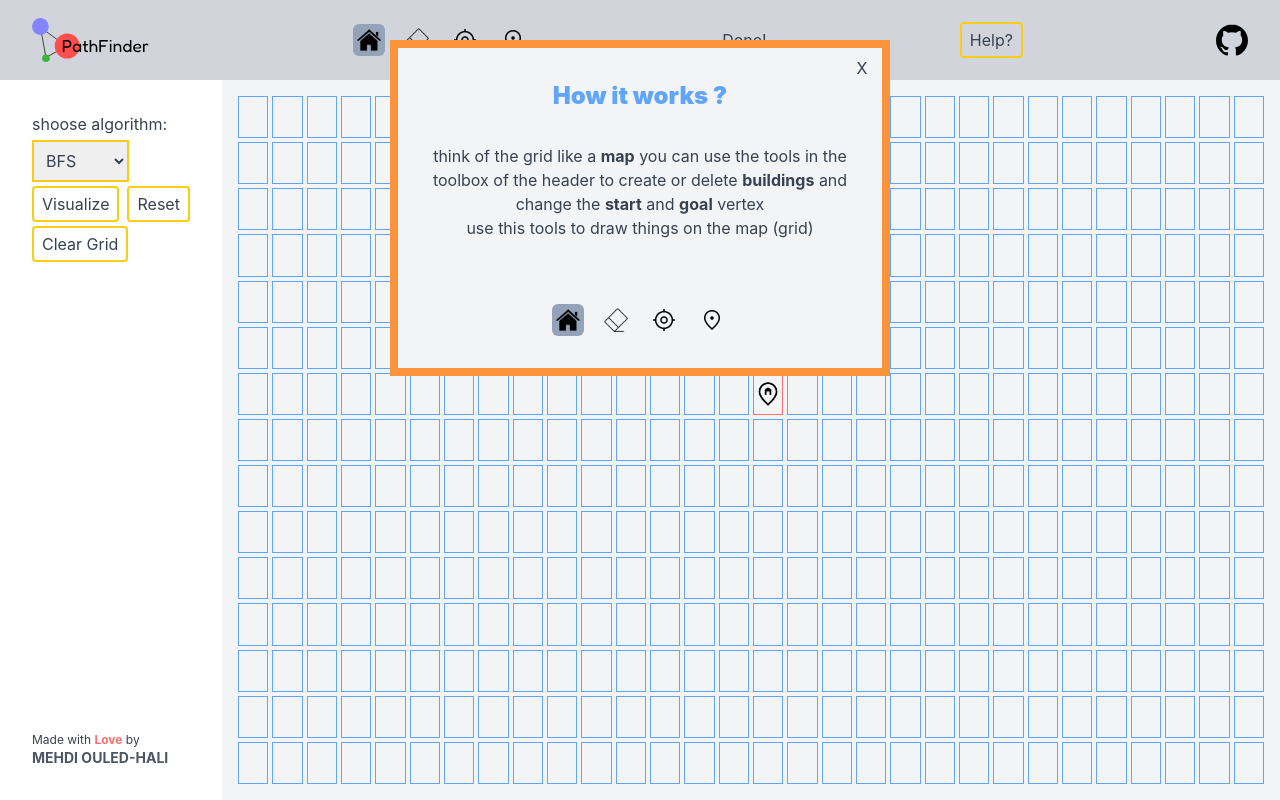
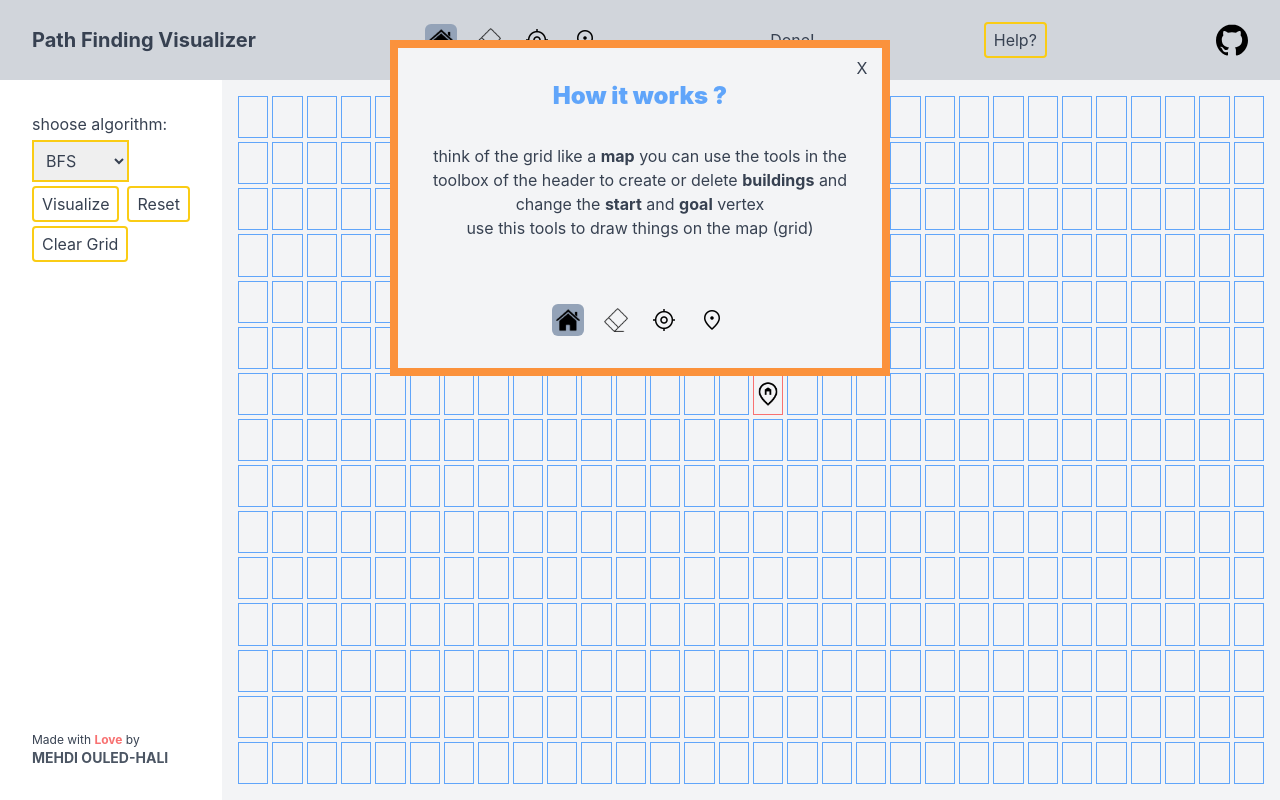
Before and after one commit to MehdiHali/PathFinder, a React (Create React App) app: page / in a window 1280 px wide. Built offline with nearby package versions, Linux system fonts and the light colour scheme.

Commit message:
change logo

```diff
--- a/public/index.html
+++ b/public/index.html
@@ -10,7 +10,7 @@
       content="path finding a;gorithms visulaizer"
     />
 
-    <title>PathFinder</title>
+    <title>Path Finding Visualizer</title>
   </head>
   <body>
     <noscript>You need to enable JavaScript to run this app.</noscript>
--- a/src/Components/Logo.tsx
+++ b/src/Components/Logo.tsx
@@ -3,9 +3,9 @@ import logo from '../assets/PathFinderLogo.svg'
 
 function Logo({className}: {className: string}) {
   return (
-  <div className={" "+className}>
-    <img src={logo} alt="" />
-    {/* Grapher */}
+  <div className={" w-fit font-bold text-xl "+className}>
+    {/* <img src={logo} alt="" /> */}
+    Path Finding Visualizer
     </div>
   );
 }
```
